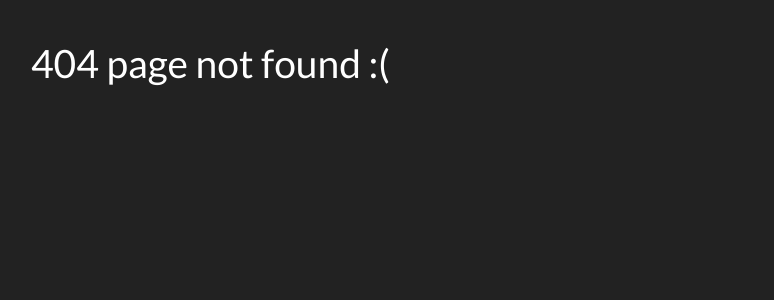
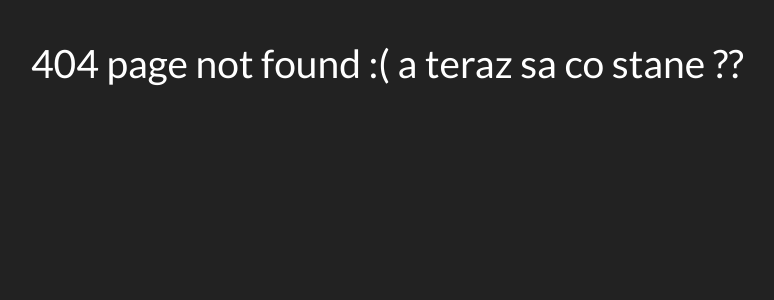
Before and after one commit to MichalMurin1/learning, a PHP site: page /todoo/404.php in a window 1280 px wide. Shown: the top 300 px of the page, without its empty margins (39-813 px from the left). Run offline with PHP 8.4, Linux system fonts and the light colour scheme; classes that the project's autoload settings leave out are loaded by file name.

Commit message:
change in 404

```diff
--- a/404.php
+++ b/404.php
@@ -1,7 +1,7 @@
 <?php include "_partials/header.php" ?>
 
     <div class="page-header">
-        <h1>404 page not found :(</h1>
+        <h1>404 page not found :( a teraz sa co stane ??</h1>
     </div>
 
 <?php include "_partials/footer.php" ?>
```
